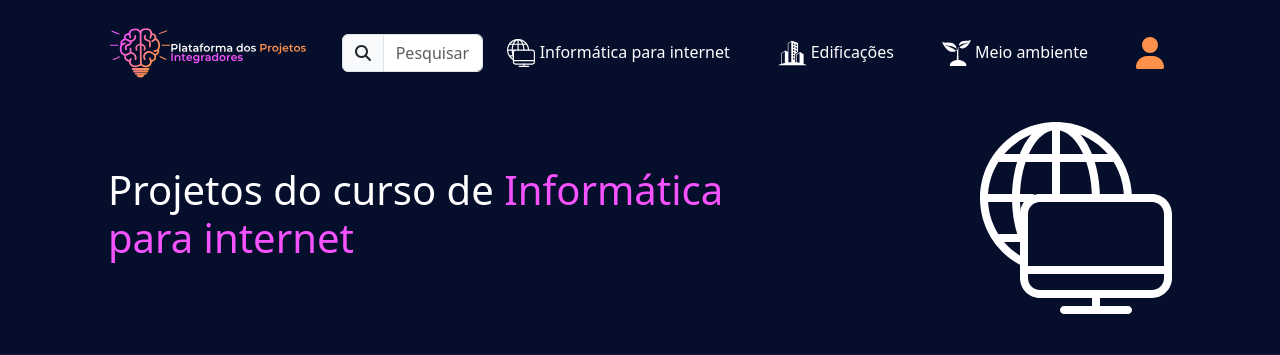
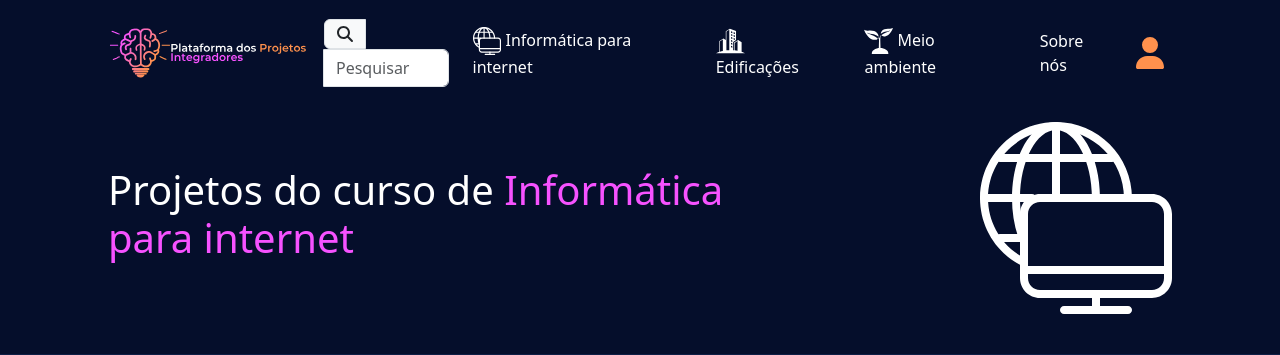
Before and after one commit to WescleyPlinio/PPI, a Django app: page /projetos/1/ in a window 1280 px wide. Shown: the top 355 px of the page. Run offline with Django 5.2, Linux system fonts and the light colour scheme; data comes from the database, SQL or seed files in the repository; some libraries are stand-ins or nearby versions.

Commit message:
Criando caminha para a página sobre nós

```diff
--- a/ppi/templates/base.html
+++ b/ppi/templates/base.html
@@ -80,6 +80,14 @@
 
                   {% endfor %}
 
+                  <li class="nav-item ms-3">
+
+                    <a class="nav-link text-white" href="{% url 'sobre' %}">
+                      Sobre nós
+                    </a>
+
+                  </li>
+
                   {% if user.is_authenticated %}
                   <li class="nav-item ms-3">
 
@@ -104,13 +112,14 @@
                   {% else %}
                   <li class="nav-item ms-3">
 
-                      <a class="nav-link" href="{% url 'login' %}">
-                        <i class="fa-solid fa-user fa-2xl laranja"></i>
-                      </a>
+                    <a class="nav-link" href="{% url 'login' %}">
+                      <i class="fa-solid fa-user fa-2xl laranja"></i>
+                    </a>
 
                   </li>
 
                   {% endif %}
+
               </ul>
           </div>
       </div>
--- a/ppi/templates/cursofeed.html
+++ b/ppi/templates/cursofeed.html
@@ -81,7 +81,7 @@
               {% endif %}
 
               <li class="page-item">
-                <a class="page-link roxinho">
+                <a class="page-link text-dark">
                   Página {{ projetos.number }} de {{ projetos.paginator.num_pages }}.
                 </a>
               </li>
--- a/ppi/urls.py
+++ b/ppi/urls.py
@@ -7,7 +7,8 @@ urlpatterns = [
     path("post/<int:id>/", views.post, name = "post"),
     path("pesquisar/", views.pesquisar, name = "pesquisar"),
     path("form_projeto/", views.formprojeto, name = "form_post"),
-    path('projeto/<int:pk>/', views.formprojeto, name='editar_projeto'),
-    path('projeto/<int:pk>/comentario', views.criar_comentario, name='comentario'),
-    path('projeto/excluir/<int:pk>/', views.excluir_projeto, name='excluir_projeto'),
+    path('projeto/<int:pk>/', views.formprojeto, name = 'editar_projeto'),
+    path('projeto/<int:pk>/comentario', views.criar_comentario, name = 'comentario'),
+    path('projeto/excluir/<int:pk>/', views.excluir_projeto, name = 'excluir_projeto'),
+    path("sobre/", views.sobre, name = "sobre"),
 ]
--- a/ppi/views.py
+++ b/ppi/views.py
@@ -139,3 +139,10 @@ def pesquisar(request):
 
     }
     return render(request, 'pesquisar.html', context)
+
+def sobre(request):
+    context = {
+
+    }
+
+    return render(request, 'about.html', context)
```
Also changed, not shown: ppi/templates/about.html (added).
